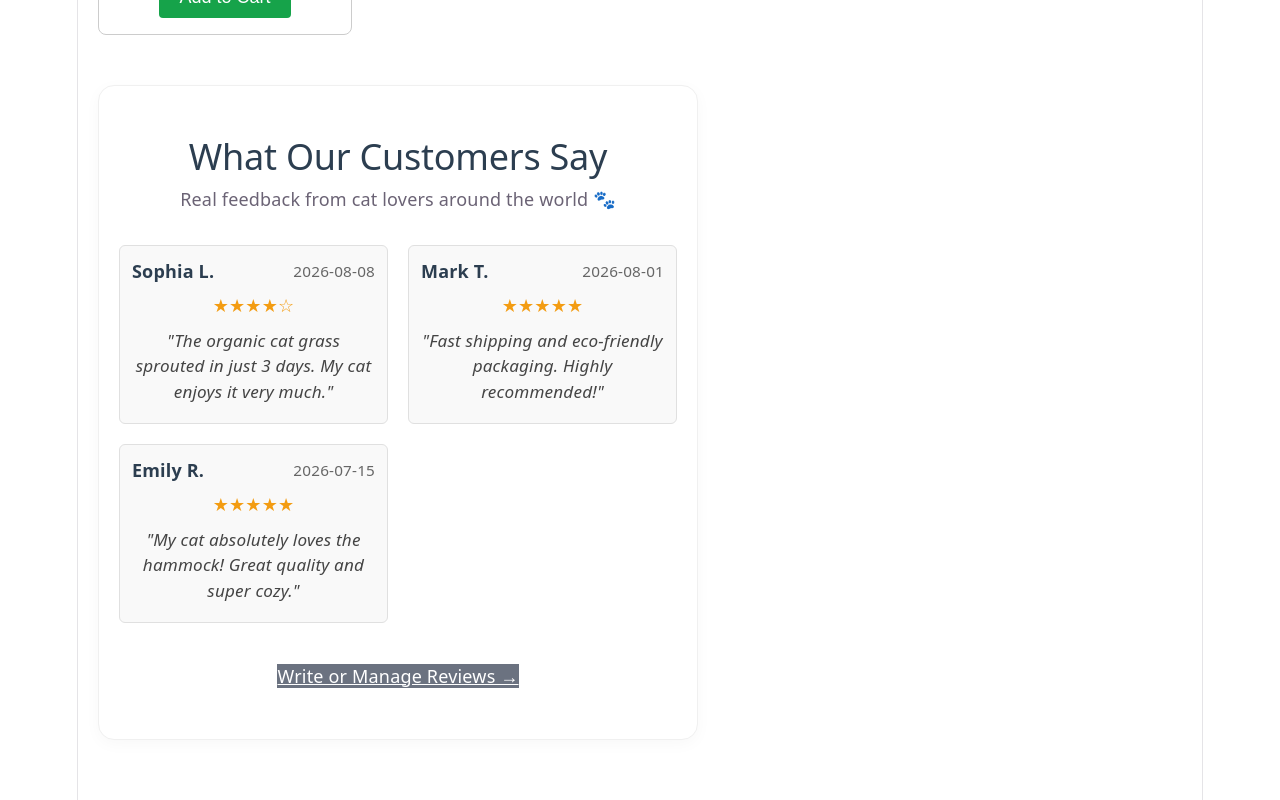
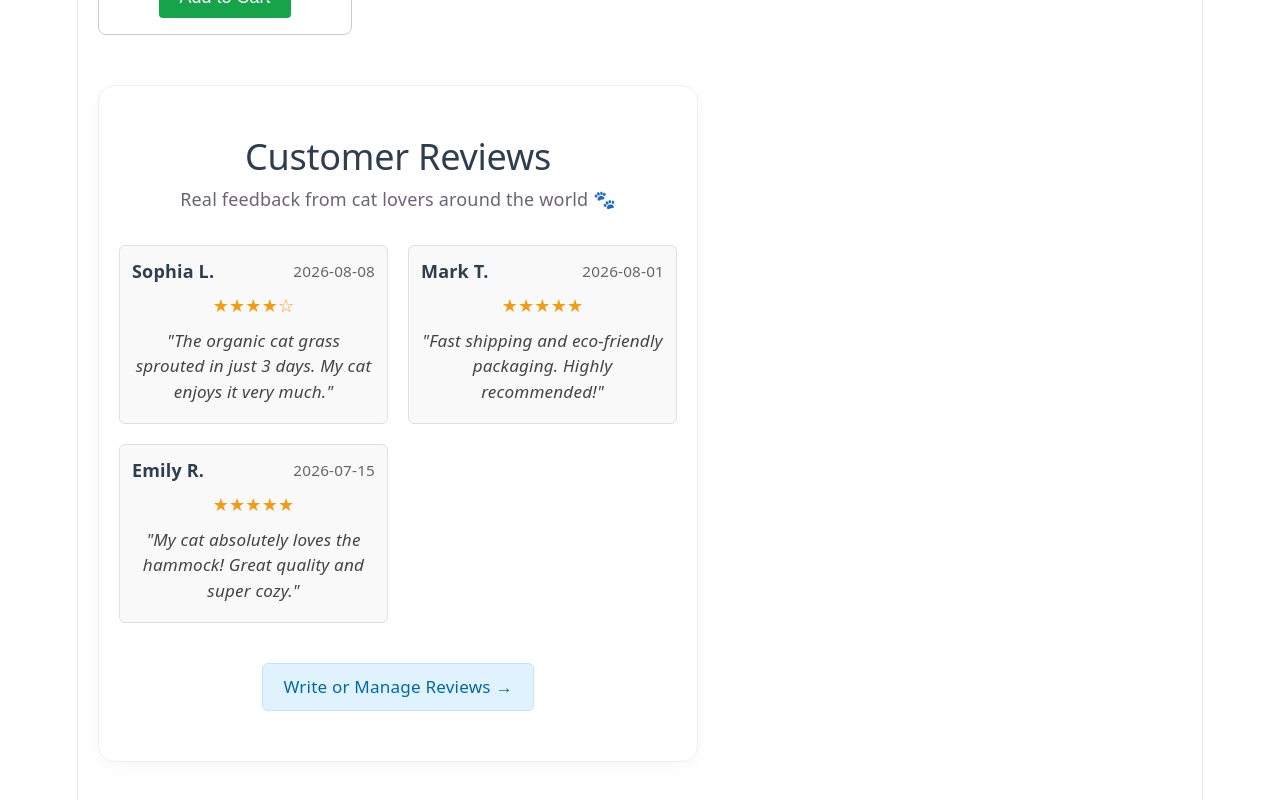
Before and after one commit to ShoheiK12/Cat_Lover, a React (Vite) app: page / in a window 1280 px wide. Shown: the part 3665-4465 px from the top of the page. Built offline with nearby package versions, Linux system fonts and the light colour scheme.

Commit message:
Improve Review page design

```diff
--- a/src/App.css
+++ b/src/App.css
@@ -565,12 +565,27 @@ dl.info dd {
 }
 
 .btn-secondary {
-  background-color: #6b7280;
-  color: white;
+  display: inline-block;
+  background-color: #e0f2fe;
+  color: #0369a1;
+  border: 1px solid #bae6fd;
+  padding: 10px 20px;
+  border-radius: 6px;
+  text-decoration: none;
+  font-weight: 500;
+  font-size: 0.95rem;
+  transition: background-color 0.2s ease, transform 0.1s ease;
 }
 
 .btn-secondary:hover {
-  background-color: #4b5563;
+  background-color: #bae6fd;
+  color: #0284c7;
+  text-decoration: none;
+  transform: translateY(-3px);
+}
+
+.btn-secondary:active {
+  transform: translateY(0);
 }
 
 .btn-cancel {
@@ -815,7 +830,7 @@ dl.info dd {
 
 .reviews-cta {
   text-align: center;
-  margin-top: 24px;
+  margin-top: 32px;
 }
 
 .reviews-manage-layout {
--- a/src/components/ReviewList.jsx
+++ b/src/components/ReviewList.jsx
@@ -7,7 +7,7 @@ function ReviewList() {
   return (
     <section className="reviews-section" aria-label="Customer Reviews">
       <div className="reviews-header">
-        <h2>What Our Customers Say</h2>
+        <h2>Customer Reviews</h2>
         <p>Real feedback from cat lovers around the world 🐾</p>
       </div>
 
--- a/src/pages/Reviews.jsx
+++ b/src/pages/Reviews.jsx
@@ -29,7 +29,6 @@ function Reviews() {
       <p className="page-subtitle">Manage customer reviews or share your experience with us.</p>
 
       <div className="reviews-manage-layout">
-        {/* Form for review */}
         <div className="review-form-container">
           <h2>Write a Review</h2>
           <form onSubmit={handleSubmit} className="review-form">
```
